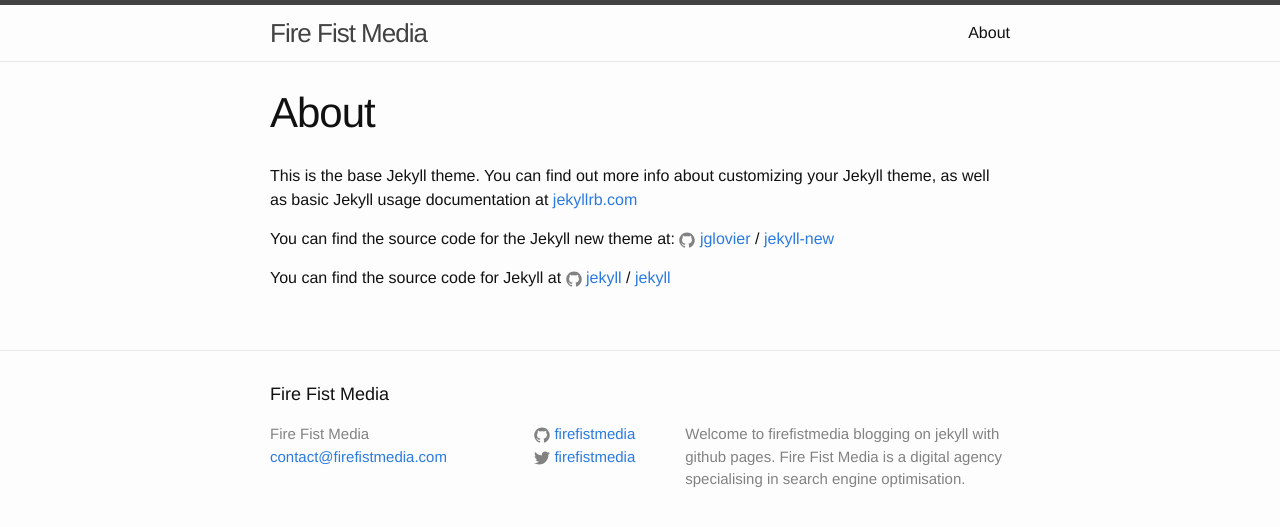
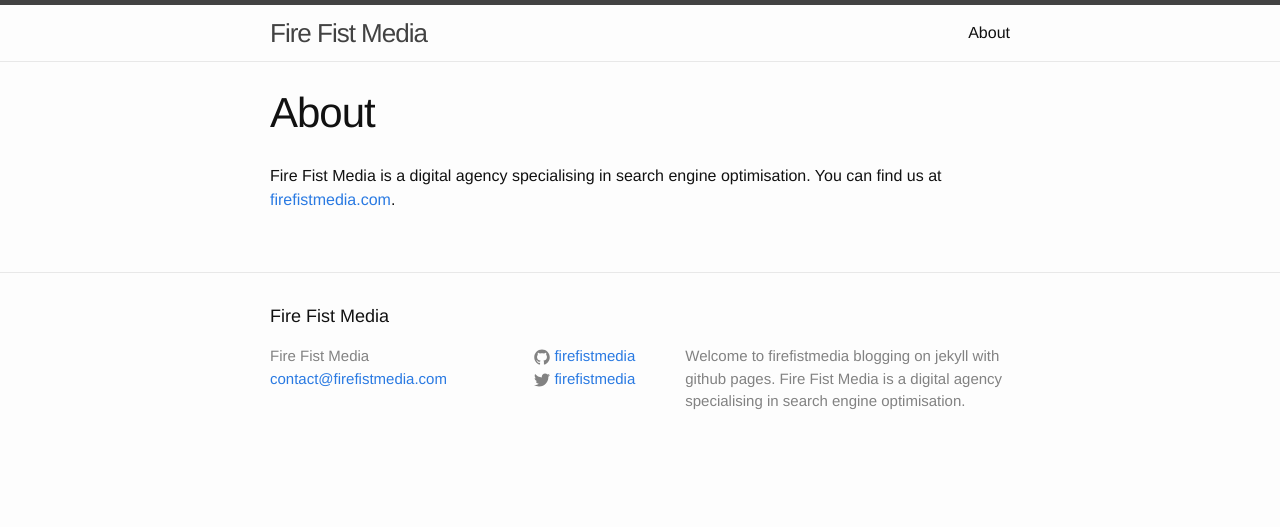
Before and after one commit to firefistmedia/firefistmedia.github.io, a Jekyll site: the page built from about.md, in a window 1280 px wide. Shown: the top 527 px of the page. Built offline with Jekyll 4.4.1, drawn with Linux system fonts in a browser that asks for light colours.

Commit message:
Update about.md

```diff
--- a/about.md
+++ b/about.md
@@ -4,12 +4,4 @@ title: About
 permalink: /about/
 ---
 
-This is the base Jekyll theme. You can find out more info about customizing your Jekyll theme, as well as basic Jekyll usage documentation at [jekyllrb.com](http://jekyllrb.com/)
-
-You can find the source code for the Jekyll new theme at:
-{% include icon-github.html username="jglovier" %} /
-[jekyll-new](https://github.com/jglovier/jekyll-new)
-
-You can find the source code for Jekyll at
-{% include icon-github.html username="jekyll" %} /
-[jekyll](https://github.com/jekyll/jekyll)
+Fire Fist Media is a digital agency specialising in search engine optimisation. You can find us at [firefistmedia.com](http://firefistmedia.com/).
```
